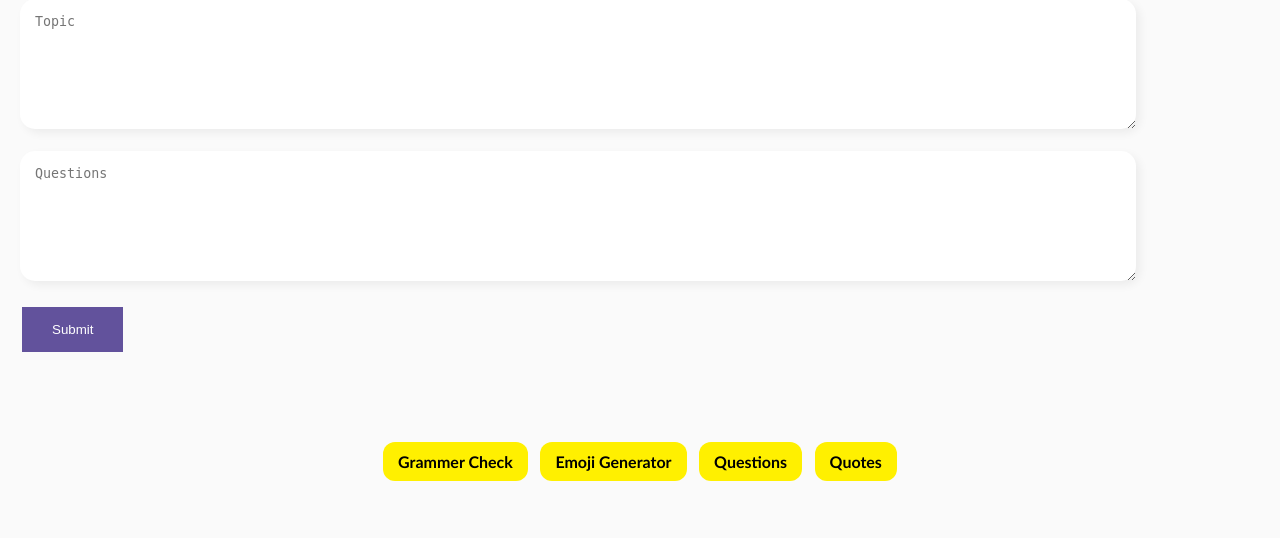
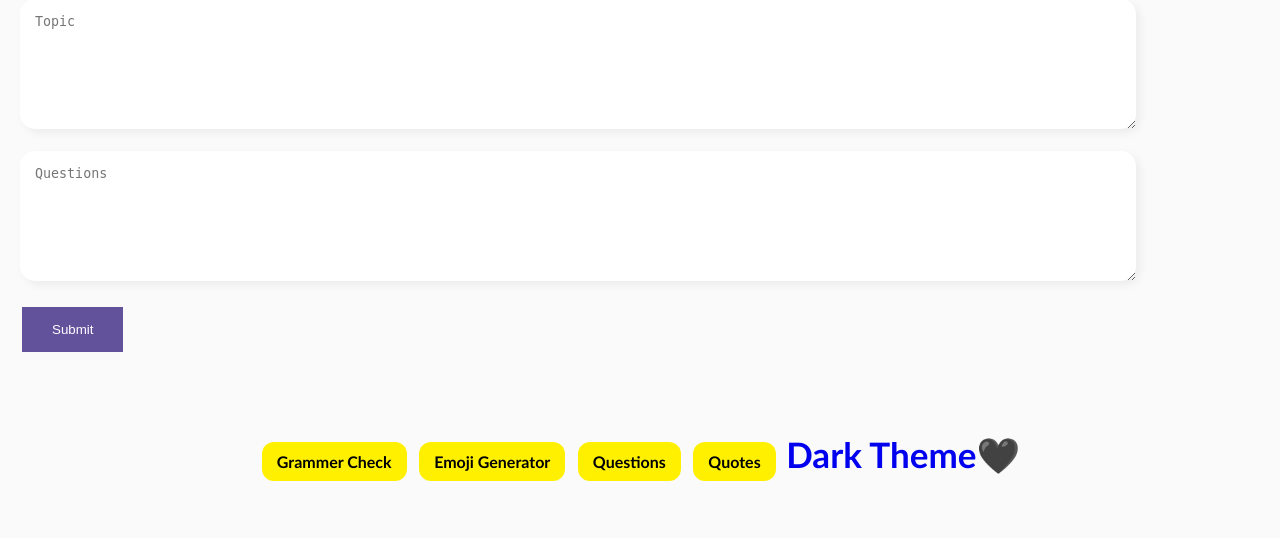
Before and after one commit to Mukesh23012000/Den, a Django app: template templates/index.html in a window 1280 px wide. Shown: the part 199-737 px from the top of the page. Run offline with Django 4.2, Linux system fonts and the light colour scheme; the template is opened without the code that fills it, so the values that code supplies are empty; some web fonts are replaced.

Commit message:
Update index.html

```diff
--- a/templates/index.html
+++ b/templates/index.html
@@ -4,6 +4,16 @@
 		<link rel="stylesheet" href="https://fonts.googleapis.com/css?family=Sofia">
 		{% load static %}
 		<style>
+			{% if dark %}
+            			body{
+                			background-color:#121212;
+           			    }
+            		{% endif %}
+            		{% if not dark %}
+            			body{
+                			background-color:White;
+            				}
+            		{% endif %}
 			h2{
 			font-family:"Sofia", sans-serif;
 			}
@@ -100,5 +110,11 @@
 	<a class="button-32" role="button" href = 'emoji'>Emoji Generator</a>
 	<a class="button-32" role="button" href = 'quest'>Questions</a>
 	<a class="button-32" role="button" href = 'quote'>Quotes</a>
+	{% if dark %}
+        <a role="button" href= {% url 'black' %}>Lite Theme🤍</a>
+        {% endif %}
+        {% if not dark %}
+        <a role="button" href= {% url 'white' %}>Dark Theme🖤</a>
+        {% endif %}
 	</body>
 </html>
```
